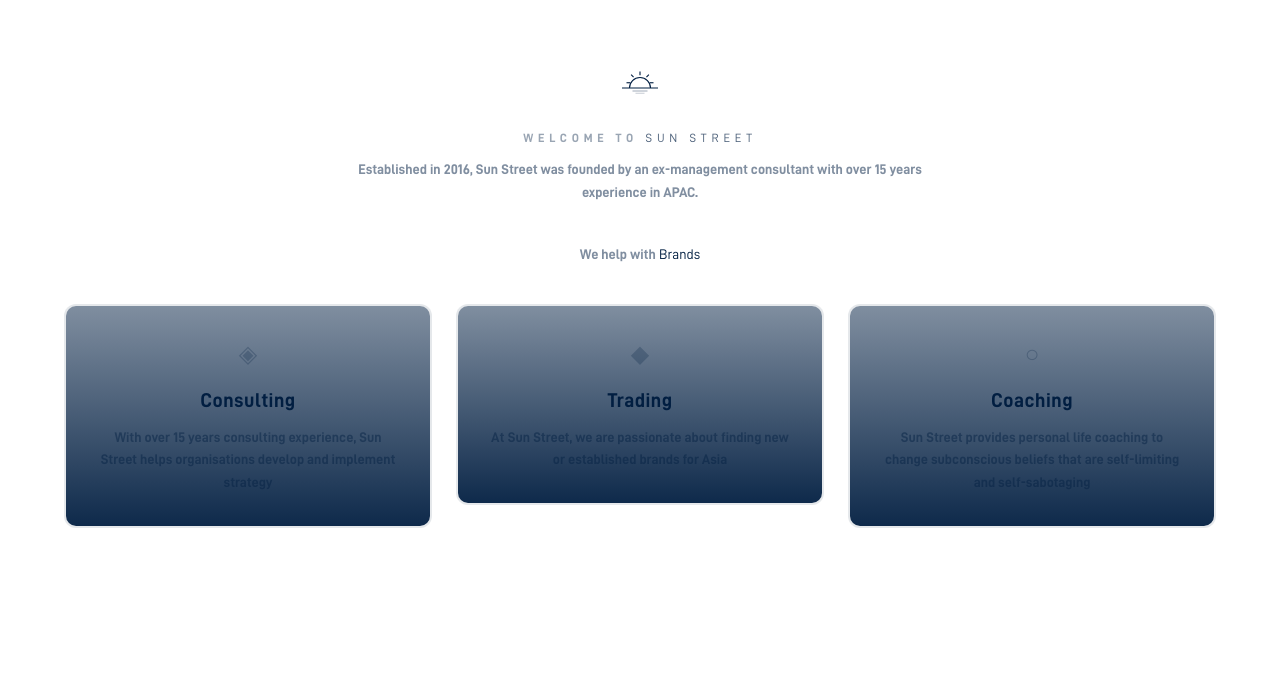
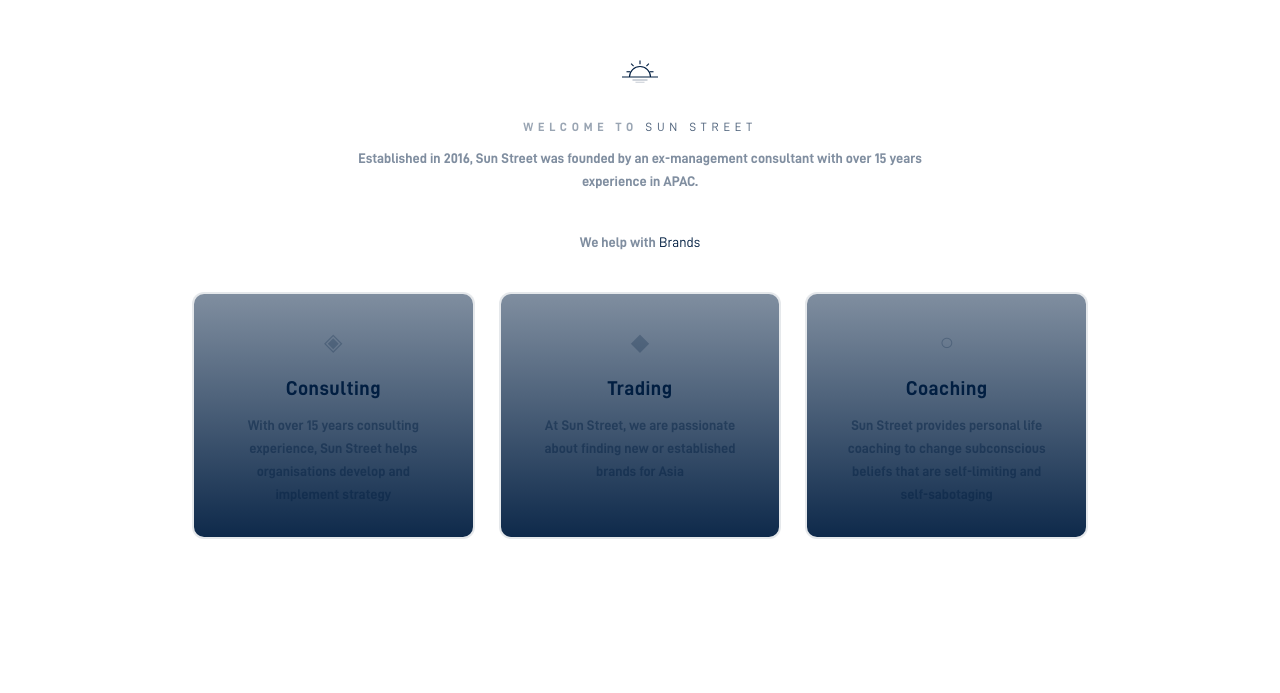
Before and after one commit to SikeGottem/sunstreet, a Next.js app: page / in a window 1280 px wide. Shown: the part 107-800 px from the top of the page. Built offline with nearby package versions, Linux system fonts and the light colour scheme.

Commit message:
fix: equal card sizing with max-w-4xl and h-full chain

```diff
--- a/src/app/page.tsx
+++ b/src/app/page.tsx
@@ -76,10 +76,11 @@ function LandingHero() {
         </motion.p>
 
         {/* Cards */}
-        <div className="grid grid-cols-1 md:grid-cols-3 gap-6 w-full">
+        <div className="grid grid-cols-1 md:grid-cols-3 gap-6 w-full max-w-4xl">
           {cards.map((card, i) => (
-            <Link key={card.href} href={card.href}>
+            <Link key={card.href} href={card.href} className="block h-full">
               <motion.div
+                className="h-full"
                 initial={{ opacity: 0, y: 30 }}
                 animate={{ opacity: 1, y: 0 }}
                 transition={{ delay: 0.8 + i * 0.1, duration: 0.7, ease: [0.22, 1, 0.36, 1] }}
```
